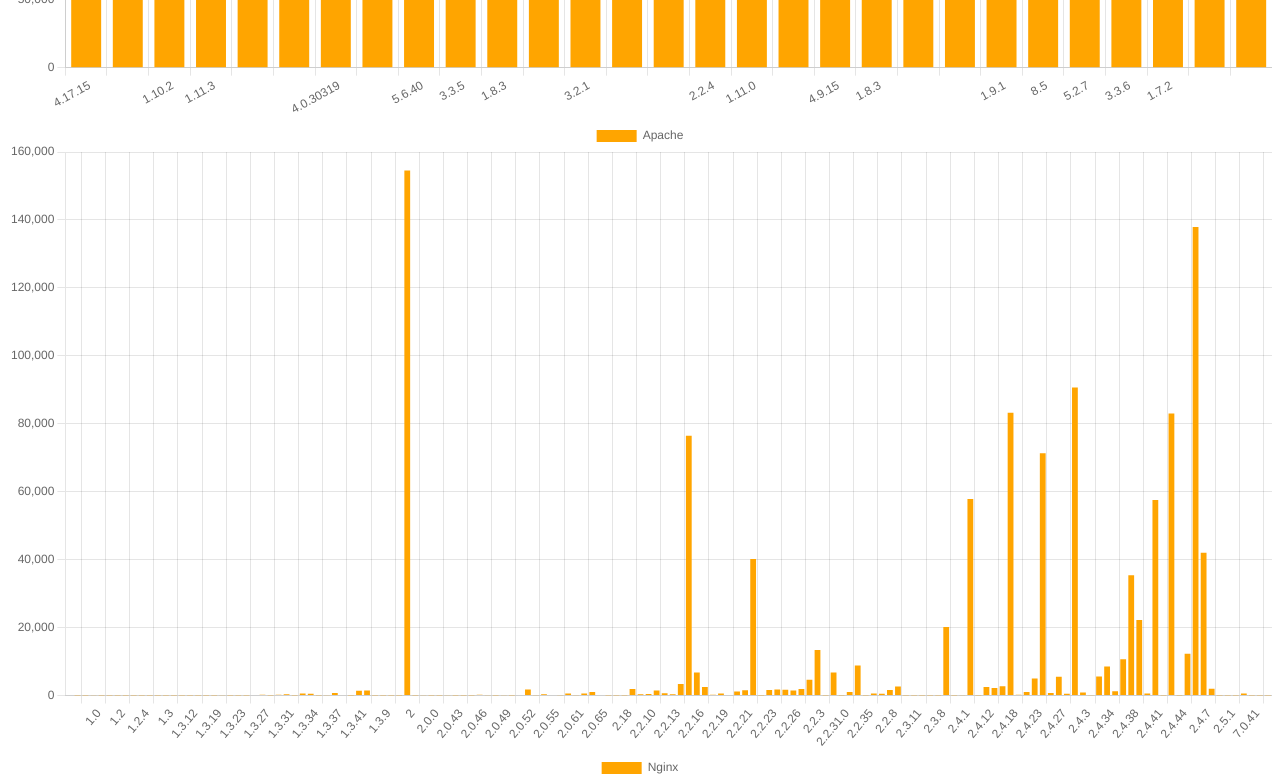
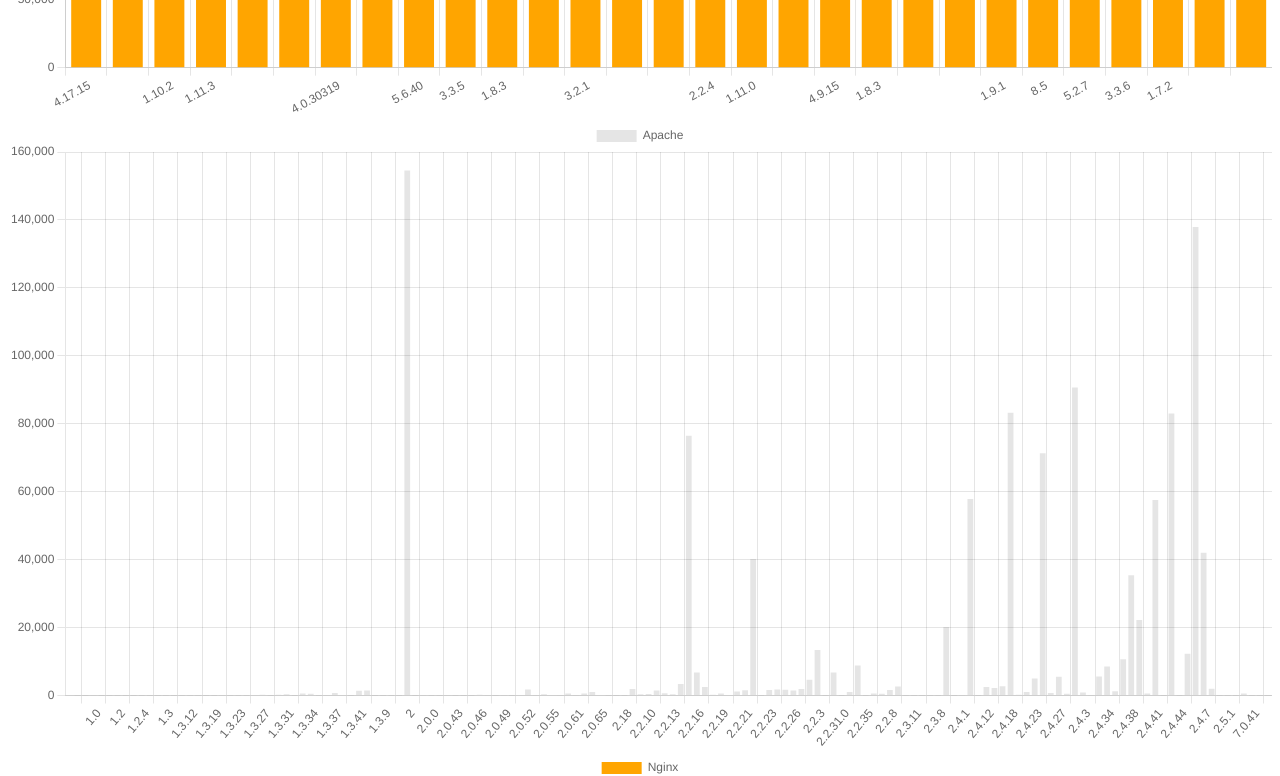
Before and after one commit to vinsontandraa/Skripsi-2, a React (Create React App) app in the folder skripsi-2/: page / in a window 1280 px wide. Shown: the part 520-1296 px from the top of the page. Built offline with nearby package versions, Linux system fonts and the light colour scheme.

Commit message:
adding color

```diff
--- a/skripsi-2/src/App.js
+++ b/skripsi-2/src/App.js
@@ -10,6 +10,18 @@
 import { JQMigrateData } from './JQueryMigrateData';
 import { JQueryData } from './JQueryData';
 
+function apacheColor(){
+  let color = [];
+  for(let i=0; i< ApacheData.length; i++){
+    if(ApacheData.info < 3){
+      color.push("FF0000");
+    }else{
+      color.push("0000FF");
+    }
+  }
+}
+
+//Create Chart with JSON data
 function App() {
   const [appData, setAppData] = useState({
     labels: AppData.map((data) => data.info),
@@ -28,7 +40,7 @@
       {
         label: "Apache",
         data: ApacheData.map((data) => data.jumlah),
-        backgroundColor: ["orange"]
+        backgroundColor: apacheColor()
       },
     ],
   });
```
